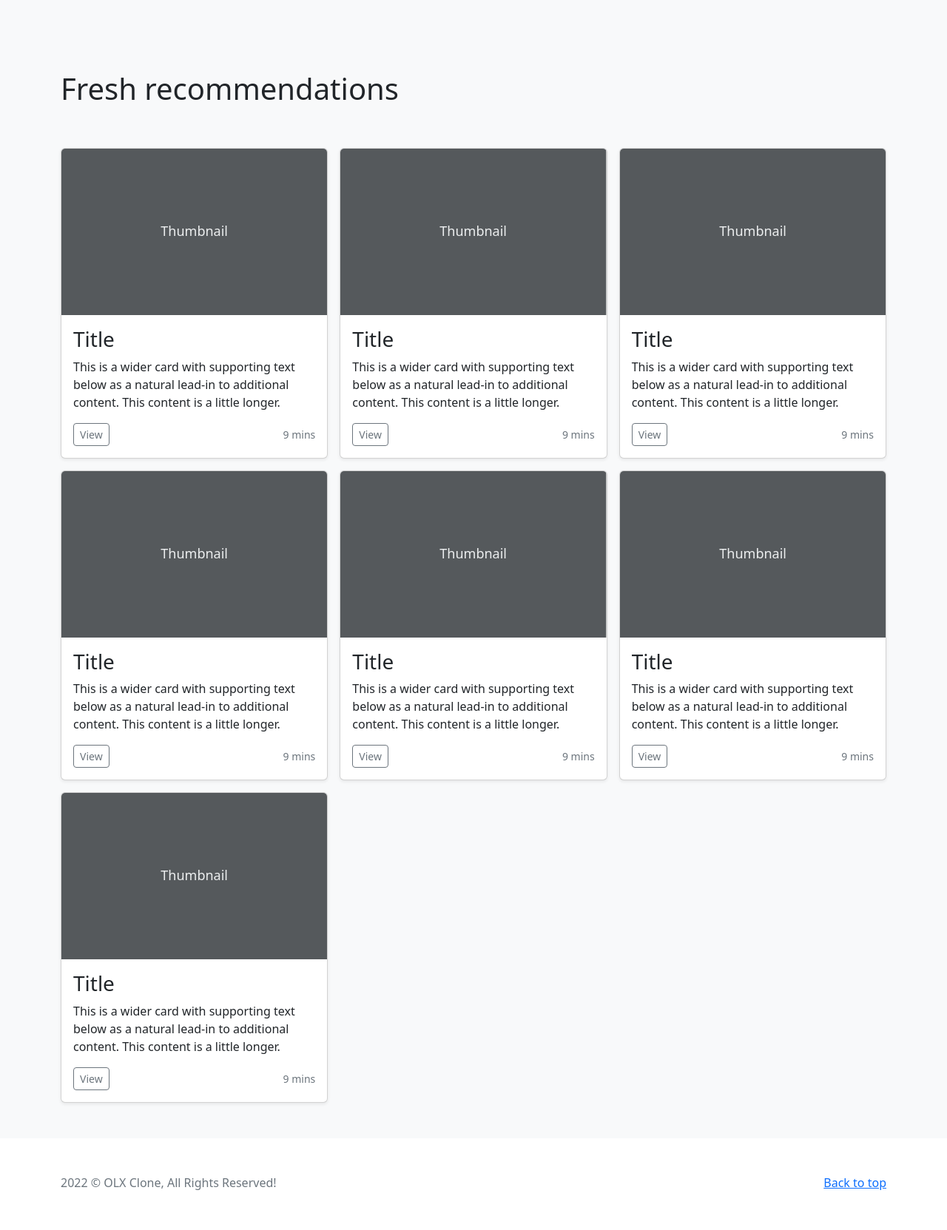
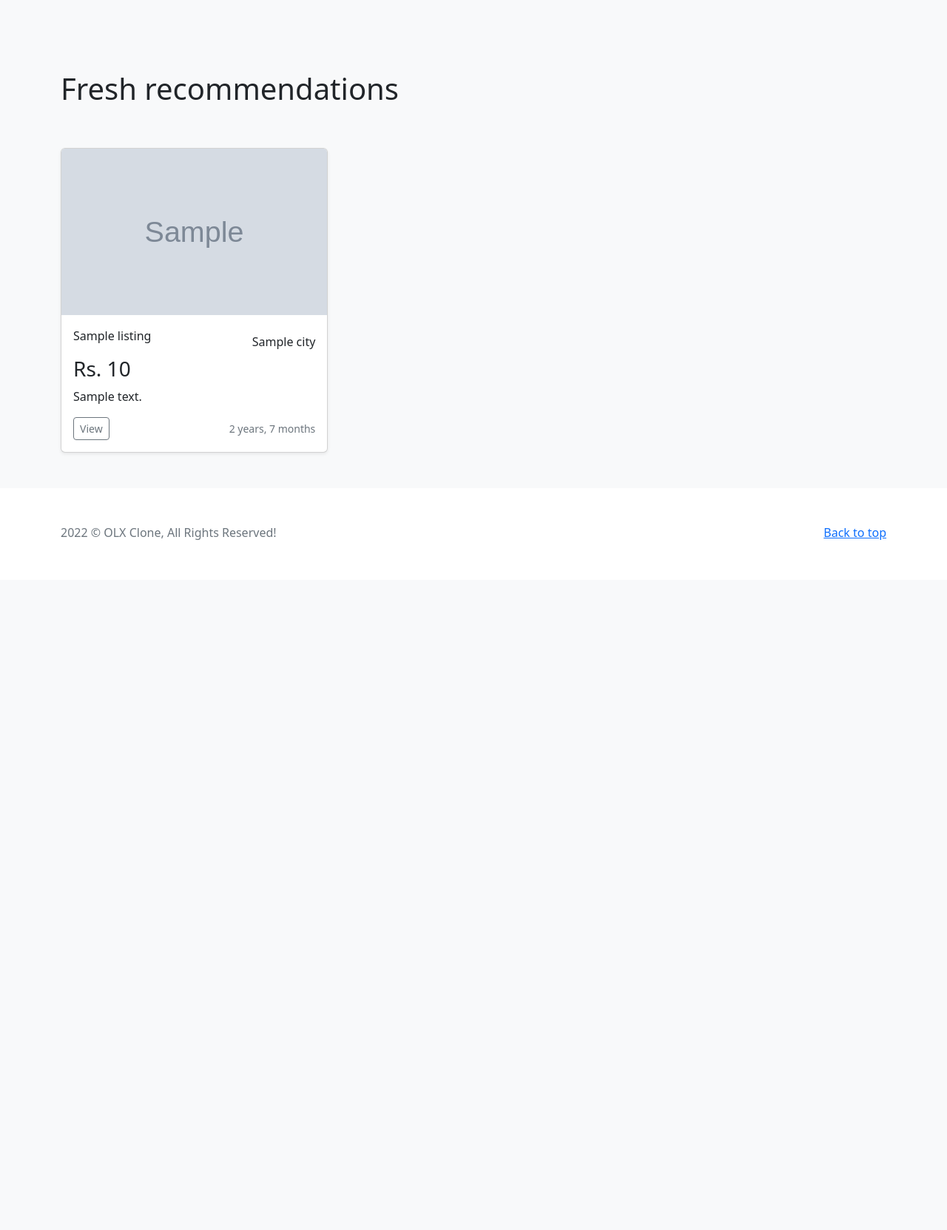
Before and after one commit to sameeramin/olx, a Django app: page / in a window 1280 px wide. Shown: the part 72-1735 px from the top of the page at 74% size. After the commit the page ends 802 px from the top, so only its background shows below. Run offline with Django 3.2, Linux system fonts and the light colour scheme; tables that the repository leaves empty hold one stand-in row (values such as "Sample post"); grey boxes marked "Sample" are stand-in pictures.

Commit message:
Added listing ListView funtionality

```diff
--- a/listing/templates/listing/index.html
+++ b/listing/templates/listing/index.html
@@ -3,54 +3,9 @@
 {% block extra_styles %}
 
     .bd-placeholder-img {
-    font-size: 1.125rem;
-    text-anchor: middle;
-    -webkit-user-select: none;
-    -moz-user-select: none;
-    user-select: none;
-    }
-
-    @media (min-width: 768px) {
-    .bd-placeholder-img-lg {
-    font-size: 3.5rem;
-    }
-    }
-
-    .b-example-divider {
-    height: 3rem;
-    background-color: rgba(0, 0, 0, .1);
-    border: solid rgba(0, 0, 0, .15);
-    border-width: 1px 0;
-    box-shadow: inset 0 .5em 1.5em rgba(0, 0, 0, .1), inset 0 .125em .5em rgba(0, 0, 0, .15);
-    }
-
-    .b-example-vr {
-    flex-shrink: 0;
-    width: 1.5rem;
-    height: 100vh;
-    }
-
-    .bi {
-    vertical-align: -.125em;
-    fill: currentColor;
-    }
-
-    .nav-scroller {
-    position: relative;
-    z-index: 2;
-    height: 2.75rem;
-    overflow-y: hidden;
-    }
-
-    .nav-scroller .nav {
-    display: flex;
-    flex-wrap: nowrap;
-    padding-bottom: 1rem;
-    margin-top: -1px;
-    overflow-x: auto;
-    text-align: center;
-    white-space: nowrap;
-    -webkit-overflow-scrolling: touch;
+        width: 100%;
+        height: 225px;
+        object-fit: cover;
     }
 {% endblock %}
 
@@ -58,32 +13,40 @@
     Home | OLX
 {% endblock %}
 
+{% load static %}
+
 {% block content %}
     <div class="row py-lg-5">
         <div class="col-lg-6 col-md-8">
             <h1 class="fw-light">Fresh recommendations</h1>
         </div>
     </div>
+    {% if not object_list %}
+        <div class="row">
+            <div class="col-12 text-center mt-5 mb-5">
+                <h2>Currently there are no ads to display. Check back later!</h2>
+            </div>
+        </div>
+    {% endif %}
     <div class="row row-cols-1 row-cols-sm-2 row-cols-md-3 g-3">
-        {% for ad in ads %}
+        {% for ad in object_list %}
             <div class="col">
                 <div class="card shadow-sm">
-                    <svg class="bd-placeholder-img card-img-top" width="100%" height="225"
-                         xmlns="http://www.w3.org/2000/svg" role="img" aria-label="Placeholder: Thumbnail"
-                         preserveAspectRatio="xMidYMid slice" focusable="false"><title>Placeholder</title>
-                        <rect width="100%" height="100%" fill="#55595c"/>
-                        <text x="50%" y="50%" fill="#eceeef" dy=".3em">Thumbnail</text>
-                    </svg>
+                    <img src="{% static "images/" %}{{ ad.image_set.first }}" alt="ad image"
+                         class="bd-placeholder-img card-img-top">
 
                     <div class="card-body">
-                        <h3 class="card-text">Title</h3>
-                        <p class="card-text">This is a wider card with supporting text below as a natural
-                            lead-in to additional content. This content is a little longer.</p>
+                        <div class="d-flex justify-content-between align-items-center">
+                            <p class="card-text">{{ ad.title }}</p>
+                            <p class="card-text">{{ ad.city.name }}</p>
+                        </div>
+                        <h3 class="card-text">Rs. {{ ad.price }}</h3>
+                        <p class="card-text">{{ ad.short_description }}</p>
                         <div class="d-flex justify-content-between align-items-center">
                             <div class="btn-group">
-                                <a href="#" class="btn btn-sm btn-outline-secondary">View</a>
+                                <a href="{% url "ad-details" pk=ad.id %}" class="btn btn-sm btn-outline-secondary">View</a>
                             </div>
-                            <small class="text-muted">9 mins</small>
+                            <small class="text-muted">{{ ad.created_at|timesince }}</small>
                         </div>
                     </div>
                 </div>
--- a/listing/urls.py
+++ b/listing/urls.py
@@ -1,9 +1,17 @@
 from django.urls import path
 
-from listing.views import index, RegisterUserView, CreateAdView, UpdateAdView, DeleteAdView, ListMyListingsView, DetailListingView
+from listing.views import (
+    ListListingView,
+    RegisterUserView,
+    CreateAdView,
+    UpdateAdView,
+    DeleteAdView,
+    ListMyListingsView,
+    DetailListingView
+)
 
 urlpatterns = [
-    path('', index, name='index'),
+    path('', ListListingView.as_view(), name='index'),
     path('register/', RegisterUserView.as_view(), name="register"),
     path('ads/<int:pk>/', DetailListingView.as_view(), name="ad-details"),
     path('ads/create', CreateAdView.as_view(), name='create-ad'),
--- a/listing/views.py
+++ b/listing/views.py
@@ -1,4 +1,4 @@
-from django.shortcuts import render, redirect
+from django.shortcuts import redirect
 from django.urls import reverse_lazy
 from django.views.generic.edit import CreateView, UpdateView, DeleteView
 from django.views.generic.list import ListView
@@ -10,9 +10,10 @@ from listing.models import Image, Listing
 from listing.forms import ListingForm
 
 
-def index(request):
-    ads = ["ad"] * 7
-    return render(request, 'listing/index.html', context={"ads": ads})
+class ListListingView(ListView):
+    """ Lists all the ads """
+    model = Listing
+    template_name = 'listing/index.html'
 
 
 class ListMyListingsView(LoginRequiredMixin, ListView):
```
